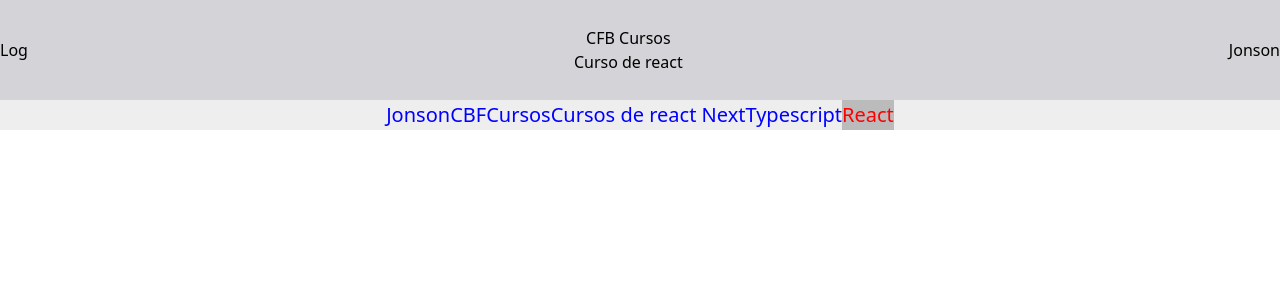
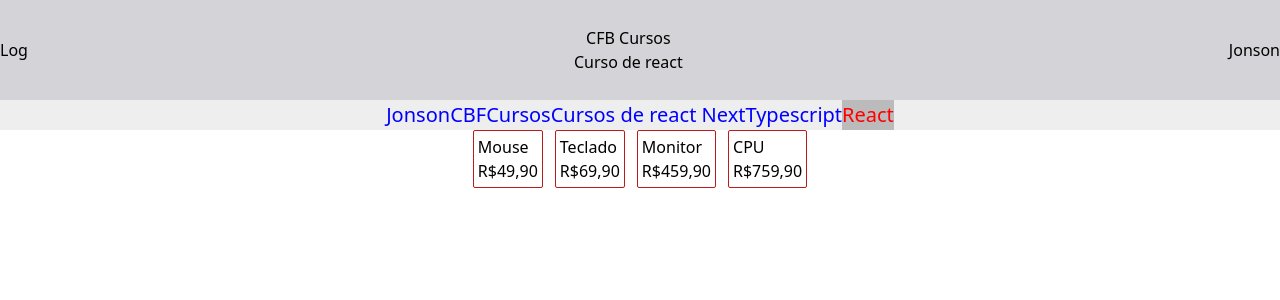
Before and after one commit to luisjonson/treinamento_react_next, a Next.js app: page / in a window 1280 px wide. Shown: the top 300 px of the page. Built offline with nearby package versions, Linux system fonts and the light colour scheme.

Commit message:
Criando COMPONENTES com PROPS #P2 em React Next - Aula 08 - Curso de

```diff
--- /dev/null
+++ b/src/components/Card.tsx
@@ -0,0 +1,8 @@
+export default function(props:any){
+    return(
+        <div className='flex flex-col border border-red-700 rounded-sm p-1'>
+            <div>{props.produto}</div>
+            <div>{props.valor}</div>
+        </div>
+    )
+}
--- a/src/pages/index.tsx
+++ b/src/pages/index.tsx
@@ -3,40 +3,47 @@
 
 import { getDisplayName } from "next/dist/shared/lib/utils"
 import Topo from "@/components/Topo"
+import Card from "@/components/Card"
 
 // const inter = Inter({ subsets: ["latin"] });
 
 const name = 'Jonson'
 let canal = 'CBFCursos'
 
-function retnome(){
+function retnome() {
   return name
 }
 
-const cnl = ()=>{
+const cnl = () => {
   return canal
 }
 
 export default function Home() {
   return (
     <div>
-      <Topo/>
+      <Topo />
       <div style={testecss}>
         <div>{retnome()}</div>
         <div>{cnl()}</div>
         <div>Cursos de react Next </div>
         <div>Typescript</div>
-        <div style={{color:'#f00',backgroundColor:'#bbb'}}>React</div>
+        <div style={{ color: '#f00', backgroundColor: '#bbb' }}>React</div>
+      </div>
+      <div className='flex justify-center gap-3'>
+        <Card produto={'Mouse'} valor={'R$49,90'} />
+        <Card produto={'Teclado'} valor={'R$69,90'} />
+        <Card produto={'Monitor'} valor={'R$459,90'} />
+        <Card produto={'CPU'} valor={'R$759,90'} />
       </div>
     </div>
   );
 }
 
-const testecss={
-  display:'flex',
-  justifyContent:'center',
-  alineItens:'center',
-  color:'#00f',
-  backgroundColor:'#eee',
-  fontSize:'20px'
+const testecss = {
+  display: 'flex',
+  justifyContent: 'center',
+  alineItens: 'center',
+  color: '#00f',
+  backgroundColor: '#eee',
+  fontSize: '20px'
 }
```
